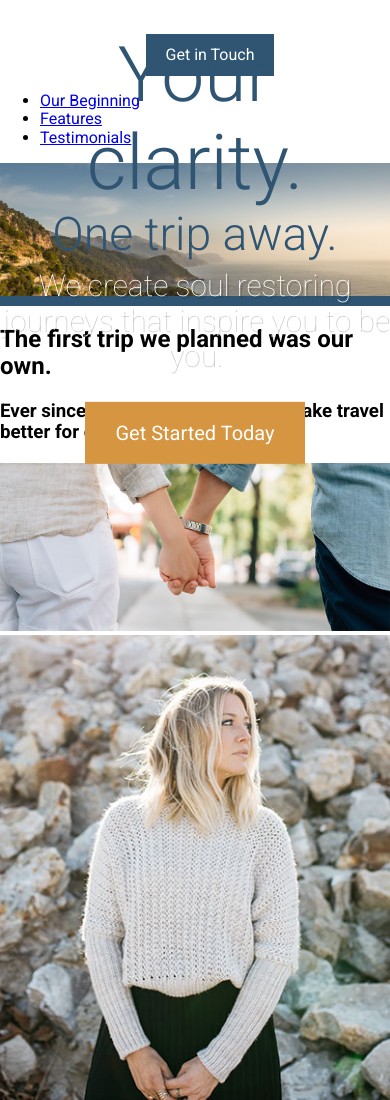
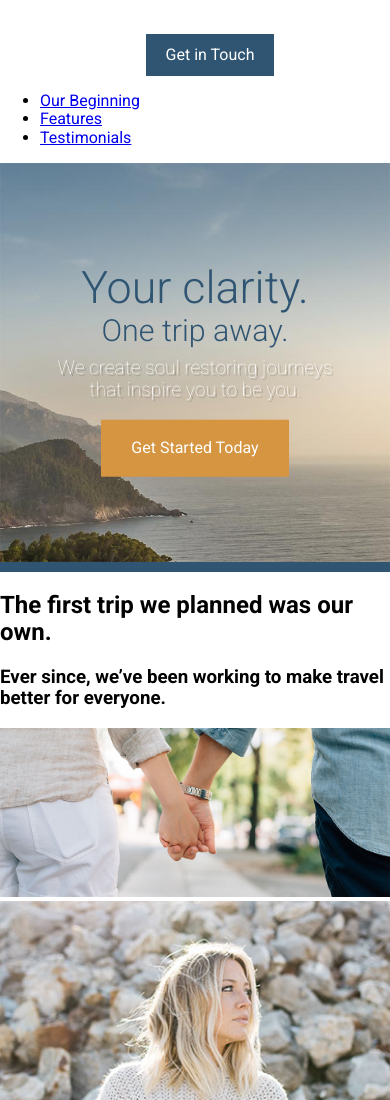
Before and after one commit to ajvergara/travel-clone, a website: page app/index.html in a window 390 px wide. Shown: the top 1100 px of the page. Drawn offline with Linux system fonts and the light colour scheme.

Commit message:
Completed Large Hero Desktop & Mobile Version with Responsive Images

```diff
--- /dev/null
+++ b/app/assets/styles/base/_mixins.css
@@ -0,0 +1,5 @@
+@define-mixin atSmall{
+  @media (min-width: 530px){
+    @mixin-content;
+  }
+}
--- a/app/assets/styles/modules/_btn.css
+++ b/app/assets/styles/modules/_btn.css
@@ -10,7 +10,10 @@
   }
 
   &--large{
-    font-size: 1.25rem;
     padding: 1.2rem 1.9rem;
+
+    @mixin atSmall{
+      font-size: 1.25rem;
+    }
   }
 }
--- a/app/assets/styles/modules/_large-hero.css
+++ b/app/assets/styles/modules/_large-hero.css
@@ -15,28 +15,41 @@
   }
 
   &__title{
-    font-size: 4.8rem;
+    font-size: 2.8rem;
     color: $mainBlue;
     font-weight: 300;
     margin-bottom: 0;
+
+    @mixin atSmall{
+      font-size: 4.8rem;
+    }
   }
 
   &__subtitle{
-    font-size: 2.9rem;
+    font-size: 1.9rem;
     font-weight: 300;
     color: $mainBlue;
     margin-top: 0;
     margin-bottom: .5rem;
+
+    @mixin atSmall{
+      font-size: 2.9rem;
+    }
   }
 
   &__description{
-    font-size: 1.875rem;
-    max-width: 30rem;
+    font-size: 1.2rem;
+    max-width: 18rem;
     color: #fff;
     font-weight: 100;
     margin-top: .5rem;
     margin-left: auto;
     margin-right: auto;
     text-shadow: 2px 2px 0 rgba(0, 0, 0, 0.2);
+
+    @mixin atSmall{
+      font-size: 1.875rem;
+      max-width: 30rem;
+    }
   }
 }
--- a/app/assets/styles/styles.css
+++ b/app/assets/styles/styles.css
@@ -1,4 +1,5 @@
 @import "normalize.css";
+@import "base/_mixins";
 @import "base/_variables";
 @import "base/_global";
 @import "modules/_large-hero";
--- a/app/index.html
+++ b/app/index.html
@@ -22,7 +22,12 @@
   </header>
 
   <div class="large-hero">
-    <img class="large-hero__image" src="assets/images/hero--large.jpg">
+    <picture>
+      <source srcset="assets/images/hero--large.jpg 1920w, assets/images/hero--large-hi-dpi.jpg 3840w" media="(min-width: 1380px)">
+      <source srcset="assets/images/hero--medium.jpg 1380w, assets/images/hero--medium-hi-dpi.jpg 2760w" media="(min-width: 990px)">
+      <source srcset="assets/images/hero--small.jpg 990w, assets/images/hero--small-hi-dpi.jpg 1980w" media="(min-width: 530px)">
+      <img class="large-hero__image" srcset="assets/images/hero--smaller.jpg 640w, assets/images/hero--smaller-hi-dpi.jpg 1280w">
+    </picture>
     <div class="large-hero__text-content">
       <h1 class="large-hero__title">Your clarity.</h1>
       <h2 class="large-hero__subtitle">One trip away.</h2>
--- a/app/temp/styles/styles.css
+++ b/app/temp/styles/styles.css
@@ -368,29 +368,51 @@ img{
   }
 
 .large-hero__title{
-    font-size: 4.8rem;
+    font-size: 2.8rem;
     color: #2f5572;
     font-weight: 300;
     margin-bottom: 0;
   }
 
+@media (min-width: 530px){
+
+.large-hero__title{
+      font-size: 4.8rem
+  }
+  }
+
 .large-hero__subtitle{
-    font-size: 2.9rem;
+    font-size: 1.9rem;
     font-weight: 300;
     color: #2f5572;
     margin-top: 0;
     margin-bottom: .5rem;
   }
 
+@media (min-width: 530px){
+
+.large-hero__subtitle{
+      font-size: 2.9rem
+  }
+  }
+
 .large-hero__description{
-    font-size: 1.875rem;
-    max-width: 30rem;
+    font-size: 1.2rem;
+    max-width: 18rem;
     color: #fff;
     font-weight: 100;
     margin-top: .5rem;
     margin-left: auto;
     margin-right: auto;
     text-shadow: 2px 2px 0 rgba(0, 0, 0, 0.2);
+  }
+
+@media (min-width: 530px){
+
+.large-hero__description{
+      font-size: 1.875rem;
+      max-width: 30rem
+  }
   }
 
 .btn{
@@ -406,6 +428,12 @@ img{
   }
 
 .btn--large{
-    font-size: 1.25rem;
     padding: 1.2rem 1.9rem;
   }
+
+@media (min-width: 530px){
+
+.btn--large{
+      font-size: 1.25rem
+  }
+  }
--- a/gulpfile.js
+++ b/gulpfile.js
@@ -5,11 +5,12 @@ const gulp         = require("gulp"),
       simpleVars   = require("postcss-simple-vars"),
       cssImport    = require("postcss-import"),
       cssNested    = require("postcss-nested"),
+      cssMixins    = require("postcss-mixins"),
       browserSync  = require("browser-sync").create();
 
 gulp.task("styles", function(){
   return gulp.src("./app/assets/styles/styles.css")
-    .pipe(postcss([cssImport, simpleVars, autoprefixer, cssNested]))
+    .pipe(postcss([cssImport, cssMixins, simpleVars, autoprefixer, cssNested]))
     .on("error", function(errorInfo){
       console.log(errorInfo.toString());
       this.emit("end");
--- a/package.json
+++ b/package.json
@@ -27,6 +27,7 @@
     "gulp-postcss": "^8.0.0",
     "gulp-watch": "^5.0.1",
     "postcss-import": "^12.0.0",
+    "postcss-mixins": "^6.2.0",
     "postcss-nested": "^4.1.0",
     "postcss-simple-vars": "^5.0.1"
   }
```
Also changed, not shown: 1 other file.
